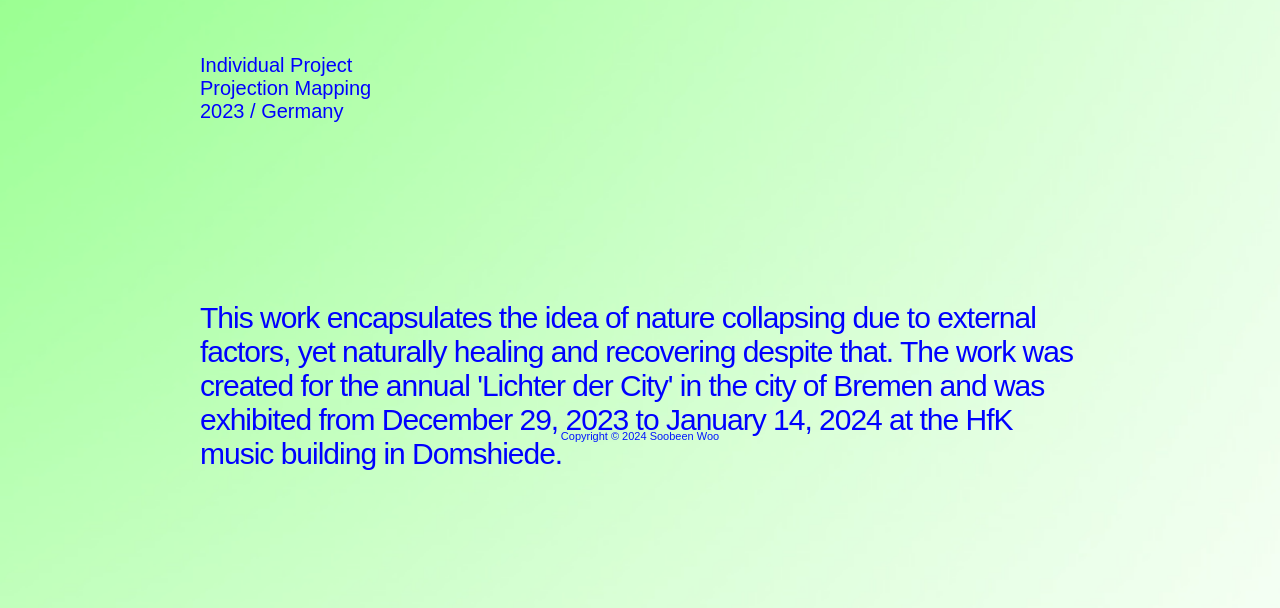
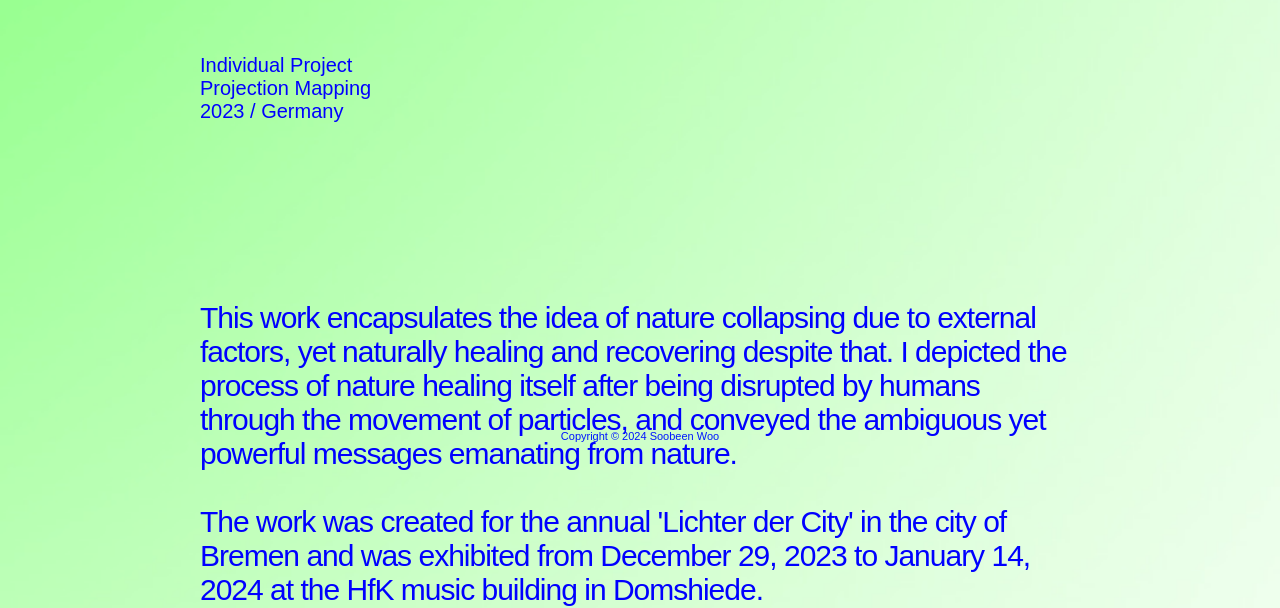
Before and after one commit to 5oob33n/soobeenwork, a plain HTML site: page work2.html in a window 1280 px wide. Shown: the part 358-966 px from the top of the page. Drawn offline with nearby package versions, Linux system fonts and the light colour scheme; a web font is replaced by a local one.

Commit message:
Update work2.html

```diff
--- a/work2.html
+++ b/work2.html
@@ -49,7 +49,8 @@
             </div><br><br>
 
             <div class="inhalt1">
-                <p>This work encapsulates the idea of nature collapsing due to external factors, yet naturally healing and recovering despite that. The work was created for the annual 'Lichter der City' in the city of Bremen and was exhibited from December 29, 2023 to January 14, 2024 at the HfK music building in Domshiede. </p>
+                <p>This work encapsulates the idea of nature collapsing due to external factors, yet naturally healing and recovering despite that. I depicted the process of nature healing itself after being disrupted by humans through the movement of particles, and conveyed the ambiguous yet powerful messages emanating from nature.
+                  <br><br>The work was created for the annual 'Lichter der City' in the city of Bremen and was exhibited from December 29, 2023 to January 14, 2024 at the HfK music building in Domshiede. </p>
             </div>
         </div>
         </div>
```
